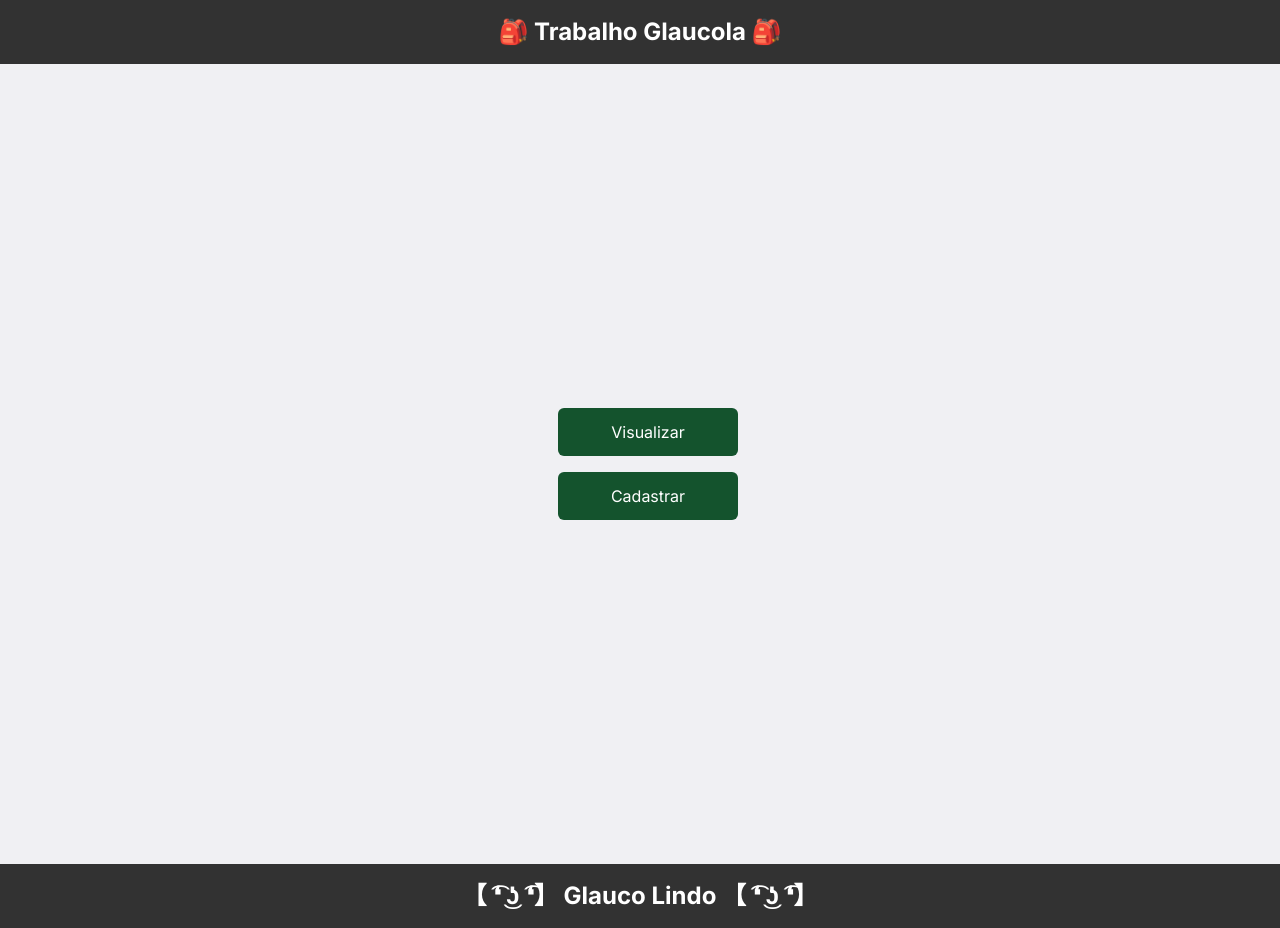
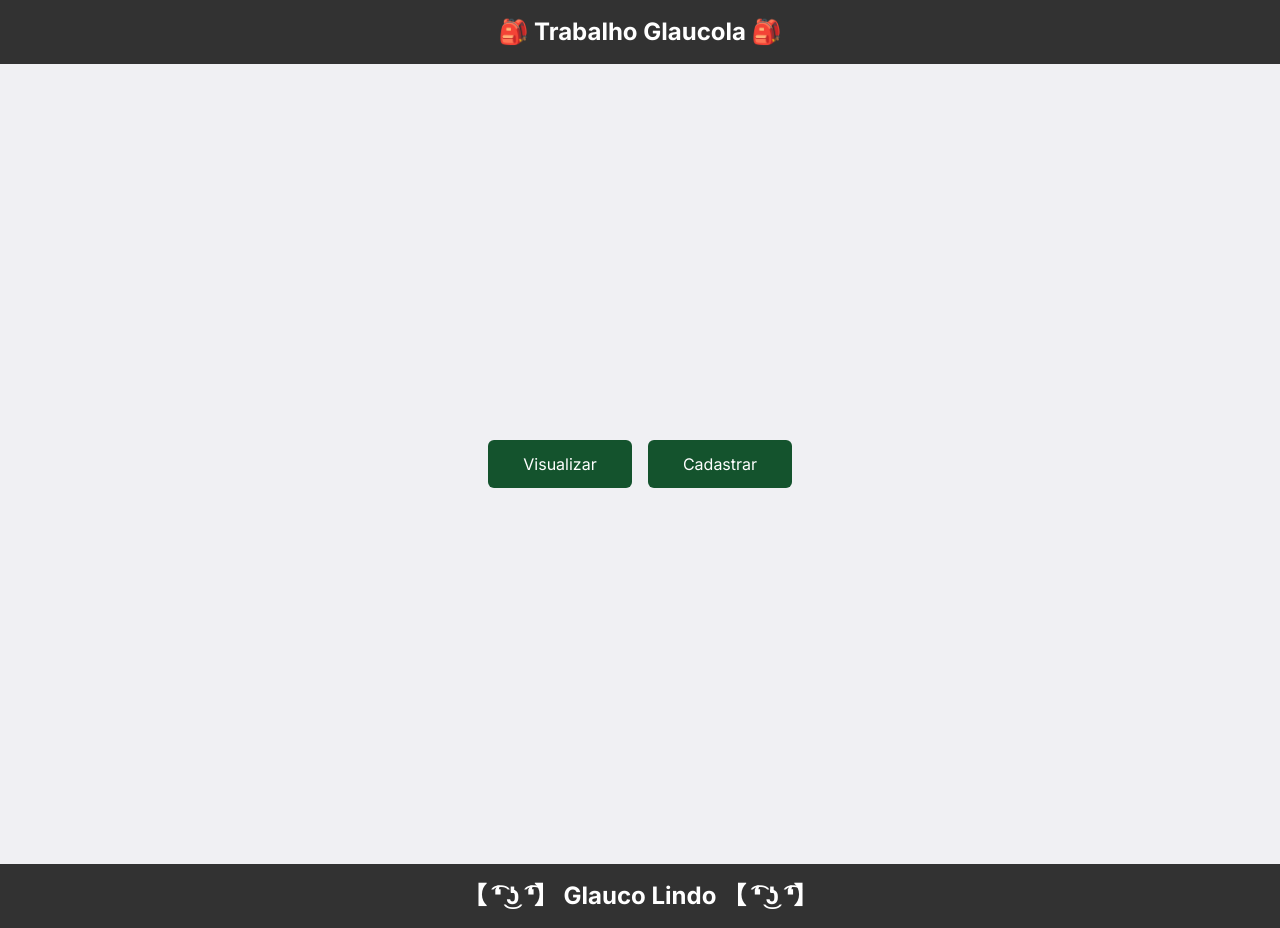
Before and after one commit to FelipeFerreiraDev/Trabalho-I.A-RBC, a React (Vite) app in the folder Front-end/similaridade-ia/: page / in a window 1280 px wide. Built offline with nearby package versions, Linux system fonts and the light colour scheme.

Commit message:
Update global.css

```diff
--- a/Front-end/similaridade-ia/src/styles/global.css
+++ b/Front-end/similaridade-ia/src/styles/global.css
@@ -183,7 +183,7 @@ input:focus, select:focus {
 }
 
 button[type="submit"] {
-  @apply w-full bg-green-900 rounded-md text-white py-3 hover:bg-green-800 transition-all
+  @apply w-36 bg-green-900 rounded-md text-white py-3 hover:bg-green-800 transition-all
 }
 
 td, th {
```
